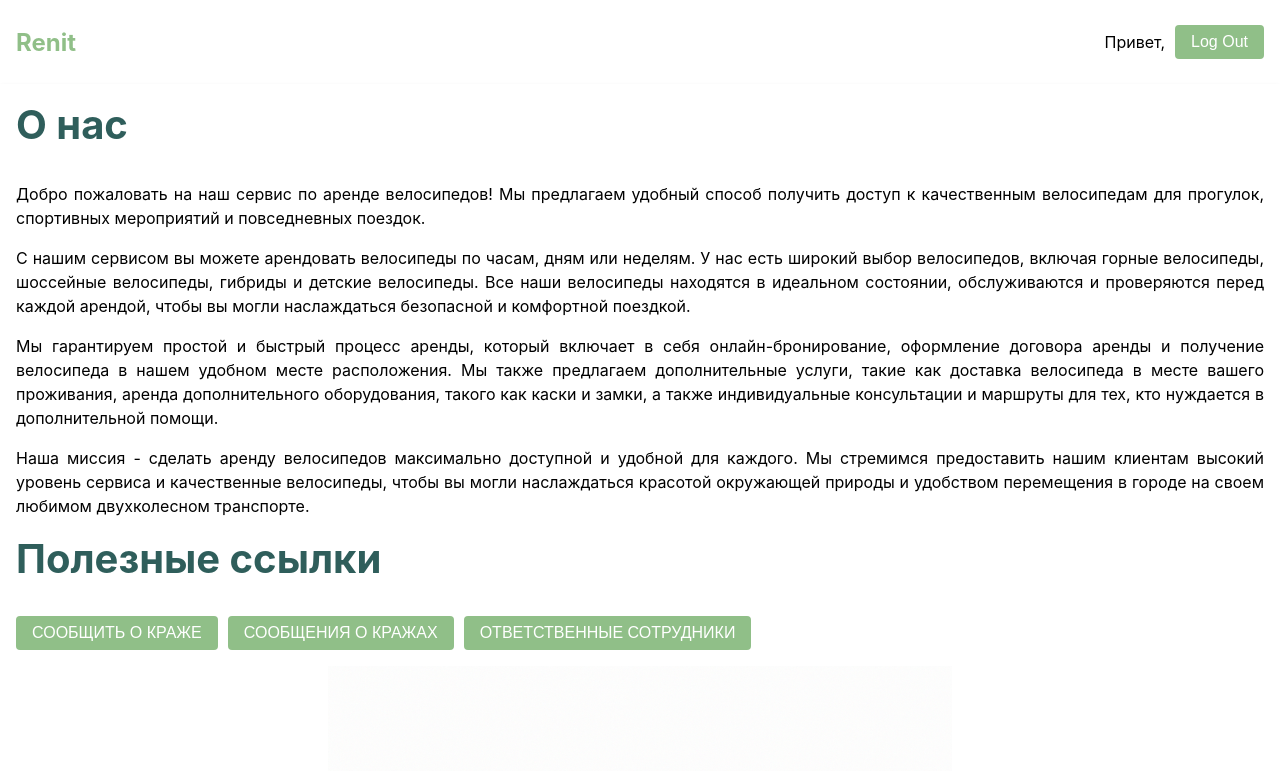
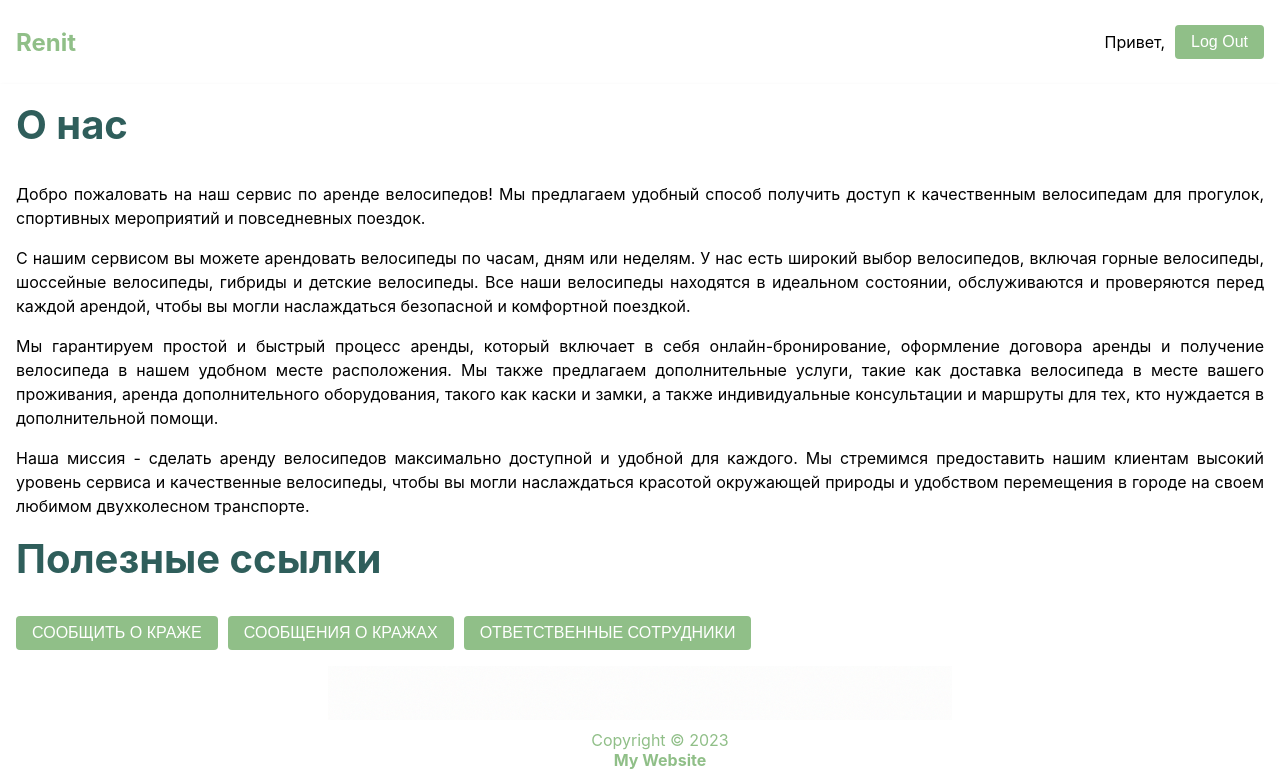
Before and after one commit to mashtakovmm/final-project, a React (Create React App) app: page / in a window 1280 px wide. Shown: the top 771 px of the page. Built offline with nearby package versions, Linux system fonts and the light colour scheme.

Commit message:
Add Footer

```diff
--- /dev/null
+++ b/src/Footer.css
@@ -0,0 +1,30 @@
+.footer {
+    background-color: #FFFFFF;
+    padding: 20px;
+    position: fixed;
+    bottom: 0;
+    left: 0;
+    width: 100%;
+    height: 50px;
+    background-color: white;
+    color: #90BF88;
+    text-align: center;
+    padding-top: 10px;
+  }
+
+  .footer__content {
+    display: flex;
+    justify-content: center;
+    align-items: center;
+    flex-direction: column;
+  }
+
+  .footer__text {
+    font-size: 16px;
+    color: #90BF88;
+  }
+
+  .footer__highlight {
+    color: #90BF88;
+    font-weight: bold;
+  }
--- /dev/null
+++ b/src/Footer.js
@@ -0,0 +1,16 @@
+import React from 'react';
+import './Footer.css';
+
+function Footer() {
+  return (
+    <footer className="footer">
+      <div className="footer__content">
+        <span className="footer__text">Copyright © 2023</span>
+        <span className="footer__highlight">My Website</span>
+        <span className="footer__text">All Rights Reserved.</span>
+      </div>
+    </footer>
+  );
+}
+
+export default Footer;
--- a/src/Home.js
+++ b/src/Home.js
@@ -3,7 +3,7 @@ import "./Home.css"
 import "./Links.css"
 import { Link } from "react-router-dom";
 import { useState ,useEffect } from 'react';
-
+import Footer from './Footer';
 
 function Home() {
   const [token, setToken] = useState("")
@@ -61,6 +61,7 @@ function Home() {
         </div>
         <img src="icon.png" alt="Изображение сервиса" className='img-home'/>
       </main>
+      <Footer />
     </>
   );
 }
--- a/src/OfficerPage.js
+++ b/src/OfficerPage.js
@@ -3,6 +3,7 @@ import { useState, useEffect } from "react";
 import { Link } from "react-router-dom";
 import { useParams } from 'react-router-dom';
 import './ReportPage.css';
+import Footer from "./Footer";
 
 function OfficerPage() {
 
@@ -146,6 +147,7 @@ function OfficerPage() {
                 </>
             )}
         </main>
+        <Footer />
     </>
 )
 };
--- a/src/Officers.js
+++ b/src/Officers.js
@@ -2,6 +2,7 @@ import React from "react";
 import { useState, useEffect } from "react";
 import { Link } from "react-router-dom";
 import OfficersTable from "./OfficersTable";
+import Footer from "./Footer";
 
 function Officers() {
 
@@ -54,6 +55,7 @@ function Officers() {
                 </>
             )}
         </main>
+        <Footer />
     </>
 )
 };
--- a/src/RegForm.js
+++ b/src/RegForm.js
@@ -3,6 +3,7 @@ import "./Home.css"
 import "./SignIn.css"
 import "./Error.css"
 import "./Links.css"
+
 
 
 function RegForm() {
--- a/src/ReportPage.js
+++ b/src/ReportPage.js
@@ -3,6 +3,7 @@ import { useState, useEffect } from "react";
 import { Link } from "react-router-dom";
 import { useParams } from 'react-router-dom';
 import './ReportPage.css';
+import Footer from "./Footer";
 
 function ReportPage() {
 
@@ -183,17 +184,18 @@ function ReportPage() {
                         <span className="title">Статус: </span>
                         <select className='select select-page' id="status" name="status" value={data.status} onChange={handleChange}>
                             {statusList.map((status) => (
-                                <option key={status} value={status}>
+                                <option key={status} value={status} disabled={status === 'done' && !data.resolution}>
                                     {status}
                                 </option>
                         ))}
                         </select>
-                        <span className="title">Решение: </span> <input name="resolution" type="text" value={data.resolution || ''} readOnly={data.status !== "done"} onChange={handleChange}/>
+                        <span className="title">Решение: </span> <input name="resolution" type="text" value={data.resolution || ''}  onChange={handleChange}/>
                         <button className="button" style={{'marginTop': '10px'}} onClick={editCase}>Отправить</button>
                     </div>
                 </>
             )}
         </main>
+        <Footer />
     </>
 )
 };
--- a/src/Reports.js
+++ b/src/Reports.js
@@ -2,6 +2,7 @@ import React from "react";
 import ReportsTable from "./ReportsTable";
 import { useState, useEffect } from "react";
 import { Link } from "react-router-dom";
+import Footer from "./Footer";
 
 function Reports() {
 
@@ -55,6 +56,7 @@ function Reports() {
                 </>
             )}
         </main>
+        <Footer />
     </>
 )
 };
--- a/src/SignIn.js
+++ b/src/SignIn.js
@@ -4,6 +4,7 @@ import "./Links.css"
 import "./SignIn.css"
 import { Link } from "react-router-dom";
 import LoginForm from './LoginForm';
+import Footer from './Footer';
 
 
 function Signin() {
@@ -16,6 +17,7 @@ function Signin() {
         <h2 className='h2 h2-login'>Sign In</h2>
         <LoginForm />
       </main>
+      <Footer />
     </>
   );
 }
--- a/src/SingUp.js
+++ b/src/SingUp.js
@@ -4,6 +4,7 @@ import "./Links.css"
 import "./SignIn.css"
 import { Link } from "react-router-dom";
 import RegForm from './RegForm';
+import Footer from './Footer';
 
 
 function SignUp() {
@@ -16,6 +17,7 @@ function SignUp() {
         <h2 className='h2 h2-login'>Sign Up</h2>
         <RegForm />
       </main>
+      <Footer />
     </>
   );
 }
--- a/src/SubmitForm.js
+++ b/src/SubmitForm.js
@@ -5,7 +5,6 @@ import "./Error.css"
 import "./Links.css"
 import "./SubmitReport.css"
 
-// TODO: доделать
 function SubmitForm() {
   const [clientId, setClientId] = useState(localStorage.getItem("clientId"))
   const [errorColor, setErrorColor] = useState("red");
--- a/src/SubmitReport.js
+++ b/src/SubmitReport.js
@@ -6,6 +6,7 @@ import "./SignIn.css"
 import SubmitForm from './SubmitForm';
 import { Link } from "react-router-dom";
 import { useState ,useEffect } from 'react';
+import Footer from './Footer';
 
 function SubmitReport() {
 
@@ -18,6 +19,7 @@ function SubmitReport() {
           <h2 className='h2 h2-login'>Submit Report</h2>
           <SubmitForm />
       </main>
+      <Footer />
       </>
     );
   }
```
Also changed, not shown: public/icon.png.
